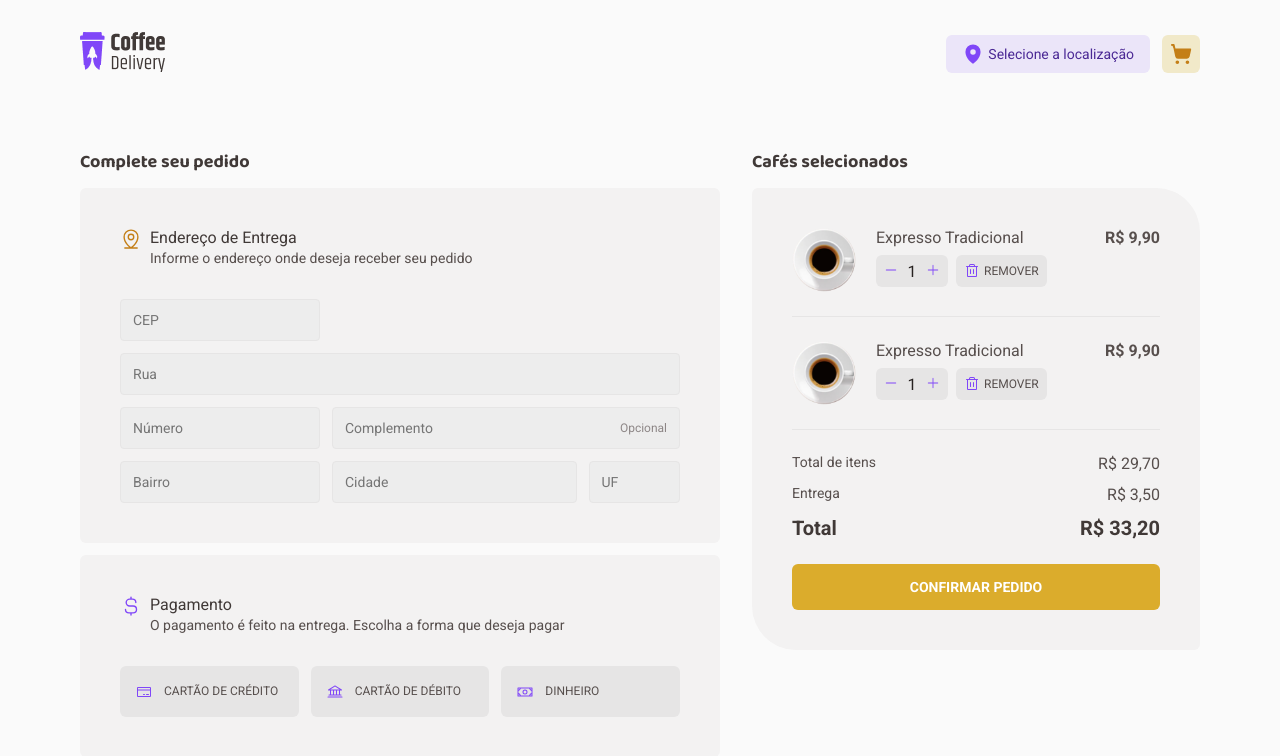
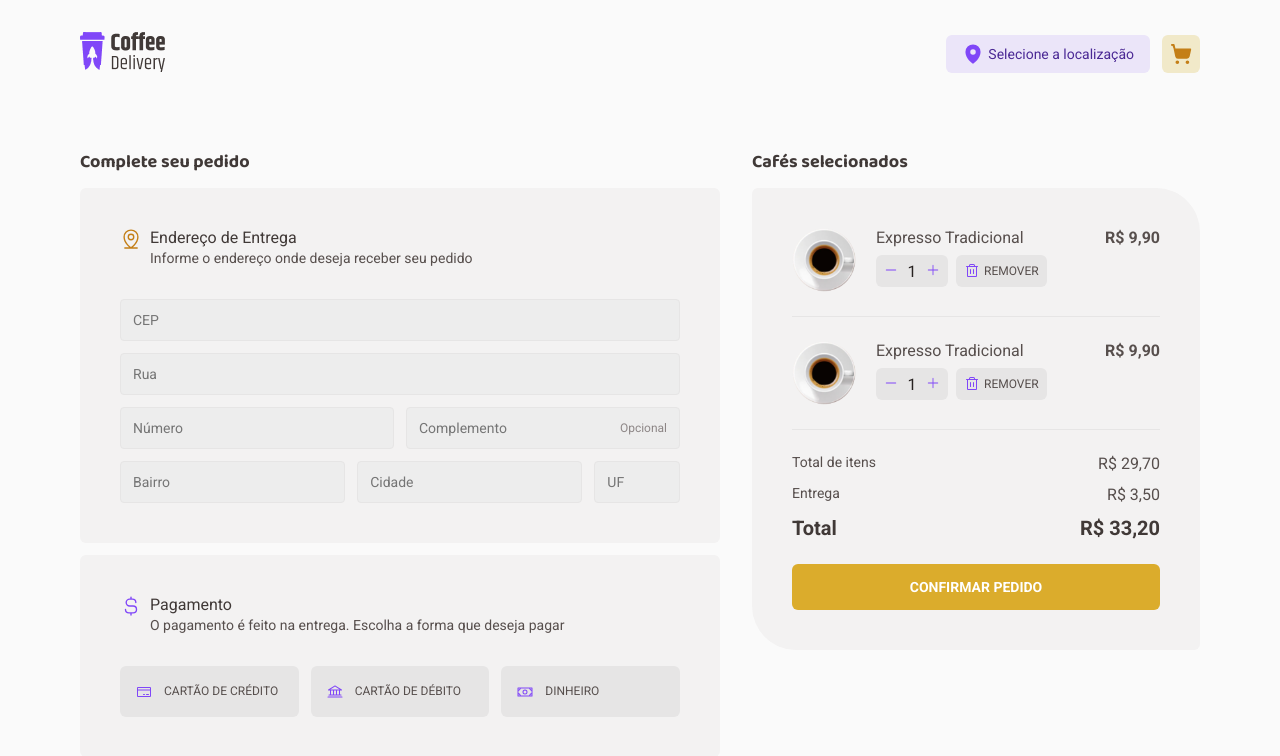
Before and after one commit to parkersfly/coffee-delivery, a React (Vite) app: page /checkout in a window 1280 px wide. Shown: the top 756 px of the page. Built offline with nearby package versions, Linux system fonts and the light colour scheme.

Commit message:
Add buy context

```diff
--- a/package.json
+++ b/package.json
@@ -10,6 +10,7 @@
     "preview": "vite preview"
   },
   "dependencies": {
+    "@hookform/resolvers": "^3.9.0",
     "@phosphor-icons/react": "^2.1.7",
     "@types/styled-components": "^5.1.34",
     "lucide-react": "^0.436.0",
@@ -17,7 +18,8 @@
     "react-dom": "^18.3.1",
     "react-hook-form": "^7.53.0",
     "react-router-dom": "^6.26.1",
-    "styled-components": "^6.1.12"
+    "styled-components": "^6.1.12",
+    "zod": "^3.23.8"
   },
   "devDependencies": {
     "@eslint/js": "^9.9.0",
--- /dev/null
+++ b/src/contexts/BuyContext.tsx
@@ -0,0 +1,66 @@
+import { createContext, ReactNode, useState } from "react";
+
+interface BuyContextProviderProps {
+  children: ReactNode
+}
+
+interface CoffeeData {
+  image: string
+  tags: string[]
+  name: string
+  description: string
+  price: string
+  quantity: number
+}
+
+interface AddressDelivery {
+  cep: number,
+  street: string,
+  streetNumber: number,
+  complement?: string,
+  neighborhood: string,
+  city: string,
+  uf: string,
+}
+
+interface BuyContextType {
+  addressDelivery: AddressDelivery
+  addCoffeeToCart: (coffee: CoffeeData) => void
+  coffees: CoffeeData[]
+}
+
+export const BuyContext = createContext({} as BuyContextType)
+
+export function BuyContextProvider({children}: BuyContextProviderProps) {
+  const [coffeesSelected, setCoffeesSelected] = useState<CoffeeData[]>([])
+  const [addressDelivery, setAddressDelivery] = useState<AddressDelivery>({
+    cep: 0,
+    street: "",
+    city: "",
+    neighborhood: "",
+    streetNumber: 0,
+    uf: "",
+  })
+
+  function addCoffeeToCart(data: CoffeeData){
+    const newCoffee: CoffeeData = {
+       name: data.name,
+       description: data.description,
+       image: data.image,
+       price: data.price,
+       quantity: data.quantity,
+       tags: data.tags
+    }
+
+    setCoffeesSelected((state) => [...state, newCoffee])
+  }
+
+  return(
+    <BuyContext.Provider value={{
+      addressDelivery,
+      addCoffeeToCart
+    }}>
+      {children}
+    </BuyContext.Provider>
+  )
+}
--- a/src/pages/Checkout/Input/index.tsx
+++ /dev/null
@@ -1,15 +0,0 @@
-import { InputHTMLAttributes } from 'react'
-import { InputContainer } from './styles'
-
-interface InputProps extends InputHTMLAttributes<HTMLInputElement> {
-  isOptional?: boolean
-}
-
-export function Input({isOptional, ...rest}: InputProps){
-  return(
-    <InputContainer>
-      <input {...rest} />
-      {isOptional && <p>Opcional</p>}
-    </InputContainer>
-  )
-}
--- a/src/pages/Checkout/Input/styles.ts
+++ /dev/null
@@ -1,33 +0,0 @@
-import styled from "styled-components";
-
-export const InputContainer = styled.div`
-    width: 100%;
-    height: 4.2rem;
-    padding: 1.2rem;
-    border-radius: 4px;
-    background-color: ${({ theme }) => theme["base-input"]};
-    border: 1px solid ${({ theme }) => theme["base-button"]};
-
-    display: flex;
-    align-items: center;
-
-    &:has(input:focus){
-      box-shadow: 0 0 0 2px ${({ theme }) => theme["yellow-dark"]};
-    }
-
-    input {
-        width: 100%;
-        height: 4.2rem;
-        border-radius: 4px;
-        background: transparent;
-        border: none;
-        box-shadow: none;
-        font-size: 1.4rem;
-        color: ${({ theme }) => theme["base-label"]};
-    }
-
-    p {
-      font-size: 1.2rem;
-      color: ${({ theme }) => theme["base-label"]};
-    }
-`
--- a/src/pages/Checkout/index.tsx
+++ b/src/pages/Checkout/index.tsx
@@ -1,12 +1,53 @@
 import { Bank, CreditCard, CurrencyDollarSimple, MapPinLine, Money } from "@phosphor-icons/react";
 import { CheckoutContainer } from "./styled";
-// import { useForm } from "react-hook-form";
 import { CartCard } from "./Cart-card";
-import { Input } from "./Input";
 import { useNavigate } from "react-router-dom";
 
+import { useForm } from "react-hook-form";
+import { zodResolver } from '@hookform/resolvers/zod'
+import * as zod from 'zod'
+import { useState } from "react";
+
+const newAddressDeliveryFormValidationSchema = zod.object({
+  cep: zod
+  .number({
+    required_error: "É obrigatório informar o CEP",
+    invalid_type_error: "CEP must be a number",
+  })
+  .min(8, { message: "Informe os 8 dígitos do CEP" }),
+  street: zod.string().min(1, "Informe o nome da rua"),
+  streetNumber: zod.number().min(1),
+  complement: zod.string().optional(),
+  neighborhood: zod.string().min(1),
+  city: zod.string().min(1),
+  uf: zod.string().min(2)
+})
+
+type NewAddressDeliveryFormData = zod.infer<typeof newAddressDeliveryFormValidationSchema>
+
+interface AddressDelivery {
+  cep: number,
+  street: string,
+  streetNumber: number,
+  complement?: string,
+  neighborhood: string,
+  city: string,
+  uf: string,
+}
+
 export function Checkout(){
-  // const { register, handleSubmit } = useForm()
+  const [addressDelivery, setAddressDelivery] = useState<AddressDelivery>({
+    cep: 0,
+    street: "",
+    streetNumber: 0,
+    neighborhood: "",
+    city: "",
+    uf: "",
+  })
+
+  const { register, handleSubmit, reset } = useForm<NewAddressDeliveryFormData>({
+    resolver: zodResolver(newAddressDeliveryFormValidationSchema),
+  })
 
   const navigate = useNavigate()
 
@@ -14,8 +55,25 @@ export function Checkout(){
     navigate("/success")
   }
 
+  function handleAddNewAddress(data: NewAddressDeliveryFormData){
+    const newAddressDelivery: AddressDelivery = {
+      cep: data.cep,
+      city: data.city,
+      neighborhood: data.neighborhood,
+      street: data.street,
+      streetNumber: data.streetNumber,
+      uf: data.uf,
+      complement: data.complement,
+    }
+
+    setAddressDelivery(newAddressDelivery)
+
+    reset()
+  }
+
   return (
     <CheckoutContainer>
+      <form onSubmit={handleSubmit(handleAddNewAddress)} action="">
         <div className="complete-your-order">
           <strong>Complete seu pedido</strong>
 
@@ -29,21 +87,24 @@ export function Checkout(){
               </div>
             </div>
 
-            <form className="address-inputs-wrapper">
-              <Input type="number" placeholder="CEP"/>
-              <Input type="text" placeholder="Rua"/>
+            <div className="address-inputs-wrapper" onSubmit={handleSubmit(handleAddNewAddress)}>
+              <input type="number" placeholder="CEP" {...register("cep", { valueAsNumber: true })}/>
+              <input type="text" placeholder="Rua" {...register("street")}/>
 
               <div className="wrapper1">
-                <Input type="number" placeholder="Número"/>
-                <Input type="text" placeholder="Complemento" isOptional/>
+                <input type="number" placeholder="Número" {...register("streetNumber", { valueAsNumber: true })}/>
+                <div>
+                  <input type="text" placeholder="Complemento" {...register("complement")}/>
+                  <span>Opcional</span>
+                </div>
               </div>
 
               <div className="wrapper2">
-                <Input type="text" placeholder="Bairro"/>
-                <Input type="text" placeholder="Cidade"/>
-                <Input type="text" placeholder="UF"/>
+                <input type="text" placeholder="Bairro" {...register("neighborhood")}/>
+                <input type="text" placeholder="Cidade" {...register("city")}/>
+                <input type="text" placeholder="UF" {...register("uf")}/>
               </div>
-            </form>
+            </div>
           </section>
 
           <section className="checkout-payment-options">
@@ -101,9 +162,10 @@ export function Checkout(){
               </div>
             </div>
 
-            <button onClick={() => handleNextToPageSuccess()}>CONFIRMAR PEDIDO</button>
+            <button type="submit" >CONFIRMAR PEDIDO</button>
           </section>
         </div>
+      </form>
     </CheckoutContainer>
   )
 }
--- a/src/pages/Checkout/styled.ts
+++ b/src/pages/Checkout/styled.ts
@@ -1,10 +1,12 @@
 import styled from "styled-components";
 
 export const CheckoutContainer = styled.div`
-  display: flex;
-  gap: 3.2rem;
+    margin-top: 4rem;
 
-  margin-top: 4rem;
+  > form {
+    display: flex;
+    gap: 3.2rem;
+  }
 
   .complete-your-order,
   .coffees-selected {
@@ -60,6 +62,22 @@ export const CheckoutContainer = styled.div`
     flex-direction: column;
     gap: 1.2rem;
 
+    input {
+      width: 100%;
+      height: 4.2rem;
+      padding: 1.2rem;
+      border-radius: 4px;
+      background-color: ${({ theme }) => theme["base-input"]};
+      border: 1px solid ${({ theme }) => theme["base-button"]};
+      box-shadow: none;
+      font-size: 1.4rem;
+      color: ${({ theme }) => theme["base-label"]};
+
+      &:focus {
+        box-shadow: 0 0 0 2px ${({ theme }) => theme["yellow-dark"]};
+      }
+    }
+
     > div {
       display: flex;
       gap: 1.2rem;
@@ -70,18 +88,45 @@ export const CheckoutContainer = styled.div`
     }
 
     .wrapper1 {
-      div:nth-child(1){
-        flex-shrink: 1.4;
+      > div {
+        width: 100%;
+        display: flex;
+        align-items: center;
+
+        border-radius: 4px;
+        padding: 1.2rem;
+
+        background-color: ${({ theme }) => theme["base-input"]};
+        border: 1px solid ${({ theme }) => theme["base-button"]};
+
+        &:has(input:focus) {
+          box-shadow: 0 0 0 2px ${({ theme }) => theme["yellow-dark"]};
+        }
+
+        input {
+          background-color: transparent;
+          border: transparent;
+          height: 100%;
+          padding: 0;
+
+          &:focus {
+            box-shadow: none;
+          }
+        }
+
+        span {
+          font-size: 1.2rem;
+          color: ${({ theme }) => theme["base-label"]};
+        }
       }
     }
 
     .wrapper2 {
-      div:nth-child(3){
+      input:nth-child(3){
         flex-basis: content;
       }
     }
   }
-
 
   .payment-options {
     display: flex;
--- a/src/pages/Home/Catalog-card/index.tsx
+++ b/src/pages/Home/Catalog-card/index.tsx
@@ -1,5 +1,6 @@
 import { Minus, Plus, ShoppingCart } from '@phosphor-icons/react'
 import { CardContainer } from './styles'
+import { useState } from 'react'
 
 interface CardProps {
   name: string
@@ -9,13 +10,27 @@ interface CardProps {
   image: string
 }
 
-export function Card({ name, description, image, type, price }:CardProps){
+export function Card({ name, description, image, type, price, ...rest }:CardProps){
+  const [amountOfCoffeesToAdd, setAmountOfCoffeesToAdd] = useState(1)
+
+  function handleAddCoffeeToCart(){
+    if(amountOfCoffeesToAdd < 10){
+      setAmountOfCoffeesToAdd(prevstate => prevstate + 1)
+    }
+  }
+
+  function handleRemoveCoffeeToCart(){
+    if(amountOfCoffeesToAdd > 1) {
+      setAmountOfCoffeesToAdd(prevstate => prevstate - 1)
+    }
+  }
+
   return(
     <CardContainer>
       <div className="coffeeIMG"><img src={image} alt="" /></div>
 
       <div className='tags-wrapper'>
-        { type.map((coffeeType) => {
+        {type.map((coffeeType) => {
           return(
             <span>{coffeeType}</span>
           )
@@ -33,12 +48,12 @@ export function Card({ name, description, image, type, price }:CardProps){
 
         <div className="buy">
           <div className="buy-count">
-            <button><Minus size={14}/></button>
-            <span>1</span>
-            <button><Plus size={14}/></button>
+            <button onClick={() => handleRemoveCoffeeToCart()}><Minus size={14}/></button>
+            <span>{amountOfCoffeesToAdd}</span>
+            <button onClick={() => handleAddCoffeeToCart()}><Plus size={14}/></button>
           </div>
 
-          <button>
+          <button {...rest}>
             <ShoppingCart size={22} fill="#F3F2F2" weight="fill"/>
           </button>
         </div>
```
Also changed, not shown: src/App.tsx (+6 -3 lines), 1 other file (tests, documents, lock files or other folders).
